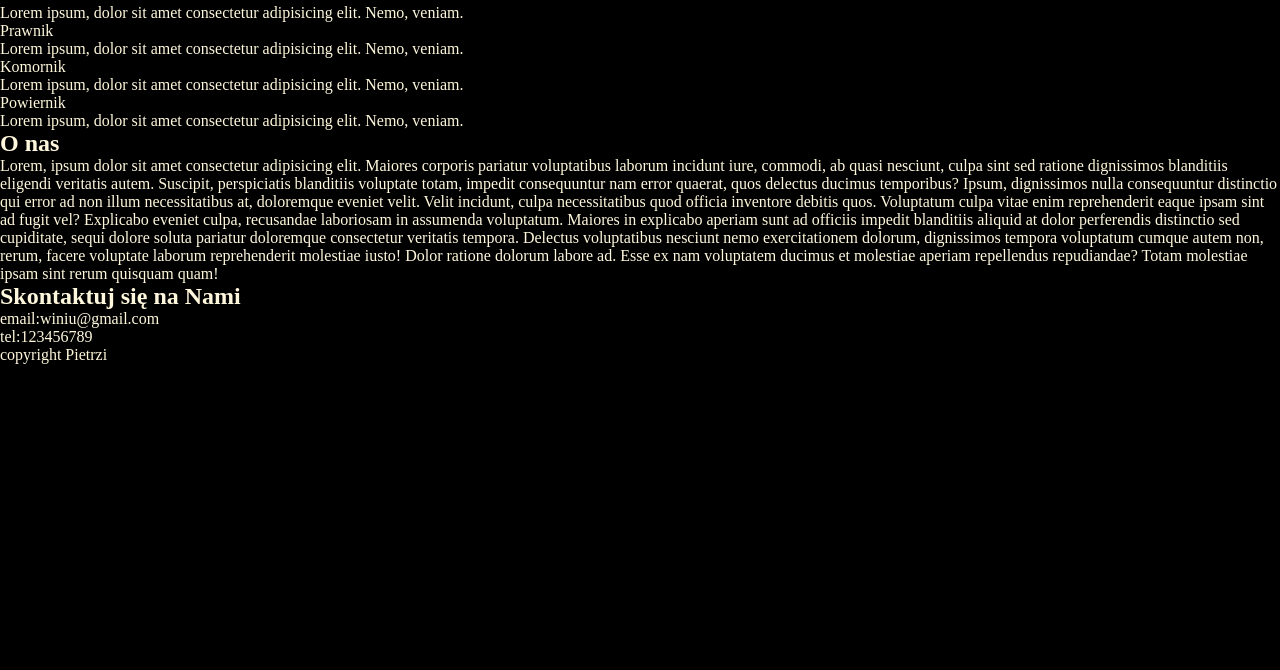
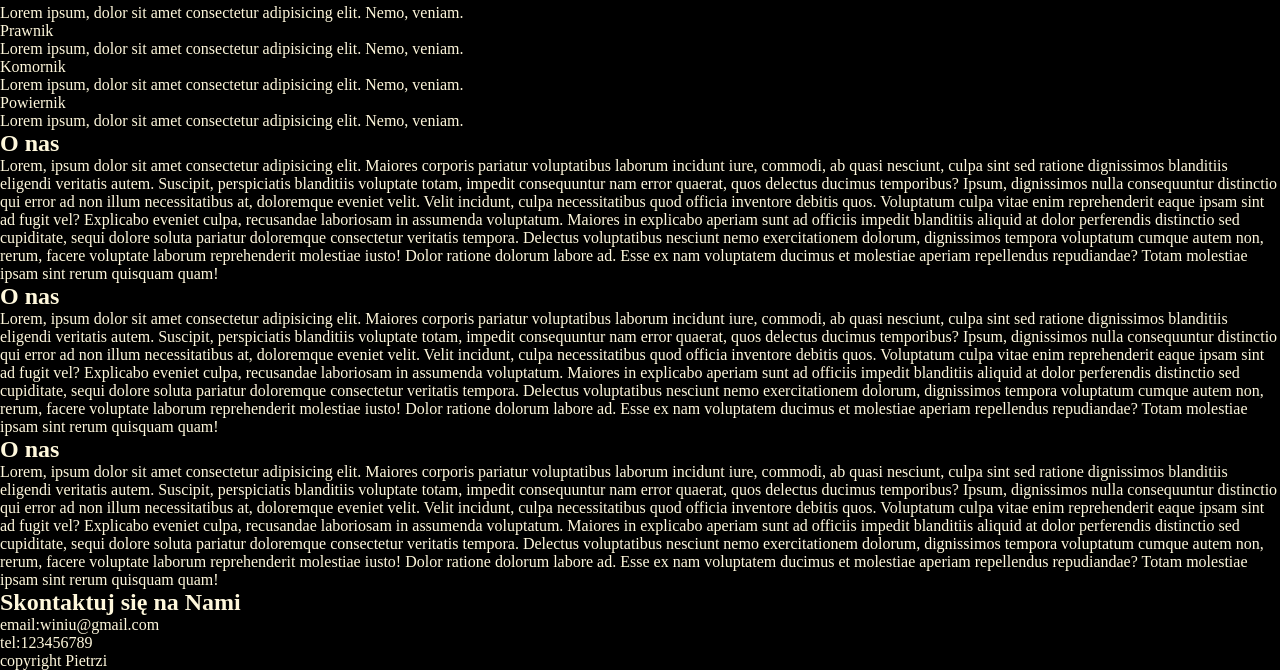
Before and after one commit to Pietrzi/strona-winiu, a website: page index.html in a window 1280 px wide. Shown: the part 163-833 px from the top of the page. Before the commit the page ends 800 px from the top, so only its background shows below. Drawn offline with Linux system fonts and the light colour scheme.

Commit message:
coming back

```diff
--- a/index.html
+++ b/index.html
@@ -76,6 +76,50 @@
                 Totam molestiae ipsam sint rerum quisquam quam!</p>
         </div>
     </section>
+    <section class="about">
+        <div class="centering-div">
+            <h2>O nas</h2>
+            <p class="about-text">Lorem, ipsum dolor sit amet consectetur adipisicing elit.
+                Maiores corporis pariatur voluptatibus laborum incidunt iure, commodi,
+                ab quasi nesciunt, culpa sint sed ratione dignissimos blanditiis eligendi
+                veritatis autem. Suscipit, perspiciatis blanditiis voluptate totam,
+                impedit consequuntur nam error quaerat, quos delectus ducimus temporibus?
+                Ipsum, dignissimos nulla consequuntur distinctio qui error ad non illum
+                necessitatibus at, doloremque eveniet velit. Velit incidunt, culpa
+                necessitatibus quod officia inventore debitis quos. Voluptatum culpa vitae
+                enim reprehenderit eaque ipsam sint ad fugit vel? Explicabo eveniet culpa,
+                recusandae laboriosam in assumenda voluptatum. Maiores in explicabo aperiam
+                sunt ad officiis impedit blanditiis aliquid at dolor perferendis distinctio
+                sed cupiditate, sequi dolore soluta pariatur doloremque consectetur
+                veritatis tempora. Delectus voluptatibus nesciunt nemo exercitationem dolorum,
+                dignissimos tempora voluptatum cumque autem non, rerum, facere voluptate
+                laborum reprehenderit molestiae iusto! Dolor ratione dolorum labore ad.
+                Esse ex nam voluptatem ducimus et molestiae aperiam repellendus repudiandae?
+                Totam molestiae ipsam sint rerum quisquam quam!</p>
+        </div>
+    </section>
+    <section class="about">
+        <div class="centering-div">
+            <h2>O nas</h2>
+            <p class="about-text">Lorem, ipsum dolor sit amet consectetur adipisicing elit.
+                Maiores corporis pariatur voluptatibus laborum incidunt iure, commodi,
+                ab quasi nesciunt, culpa sint sed ratione dignissimos blanditiis eligendi
+                veritatis autem. Suscipit, perspiciatis blanditiis voluptate totam,
+                impedit consequuntur nam error quaerat, quos delectus ducimus temporibus?
+                Ipsum, dignissimos nulla consequuntur distinctio qui error ad non illum
+                necessitatibus at, doloremque eveniet velit. Velit incidunt, culpa
+                necessitatibus quod officia inventore debitis quos. Voluptatum culpa vitae
+                enim reprehenderit eaque ipsam sint ad fugit vel? Explicabo eveniet culpa,
+                recusandae laboriosam in assumenda voluptatum. Maiores in explicabo aperiam
+                sunt ad officiis impedit blanditiis aliquid at dolor perferendis distinctio
+                sed cupiditate, sequi dolore soluta pariatur doloremque consectetur
+                veritatis tempora. Delectus voluptatibus nesciunt nemo exercitationem dolorum,
+                dignissimos tempora voluptatum cumque autem non, rerum, facere voluptate
+                laborum reprehenderit molestiae iusto! Dolor ratione dolorum labore ad.
+                Esse ex nam voluptatem ducimus et molestiae aperiam repellendus repudiandae?
+                Totam molestiae ipsam sint rerum quisquam quam!</p>
+        </div>
+    </section>
     <section class="contact">
         <div class="centering-div">
             <h2>Skontaktuj się na Nami</h2>
```
